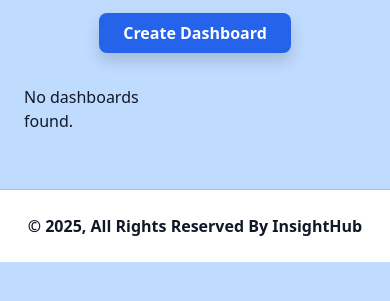
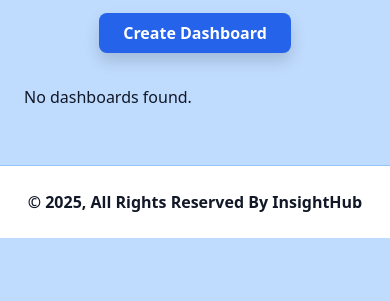
Before and after one commit to Nav2000023/InsightHub, a Django app: page / in a window 390 px wide. Shown: the part 172-473 px from the top of the page. Run offline with Django 5.2, Linux system fonts and the light colour scheme; the visitor is signed in with stand-in values (Sample User, id 1); data that the repository does not hold is empty; some libraries are stand-ins or nearby versions.

Commit message:
Fix layout: set grid-cols-1 for super_dashboard responsiveness

```diff
--- a/templates/insighthub/super_dashboard.html
+++ b/templates/insighthub/super_dashboard.html
@@ -42,7 +42,7 @@
         </div>
     </div>
     <div class="my-dashboard-container">
-        <div class="boiler-box grid grid-cols-2 w-full gap-8 py-8">
+        <div class="boiler-box grid grid-cols-1 md:grid-cols-2 w-full gap-8 py-8">
             {% if request.user.dashboards.exists %}
                 {% for dashboard in request.user.dashboards.all %}
                     <div class="flex flex-col justify-start h-96 space-y-3 items-start border-2 border-blue-200 rounded-xl p-6 shadow-lg shadow-xl shadow-blue-300/50">
```
